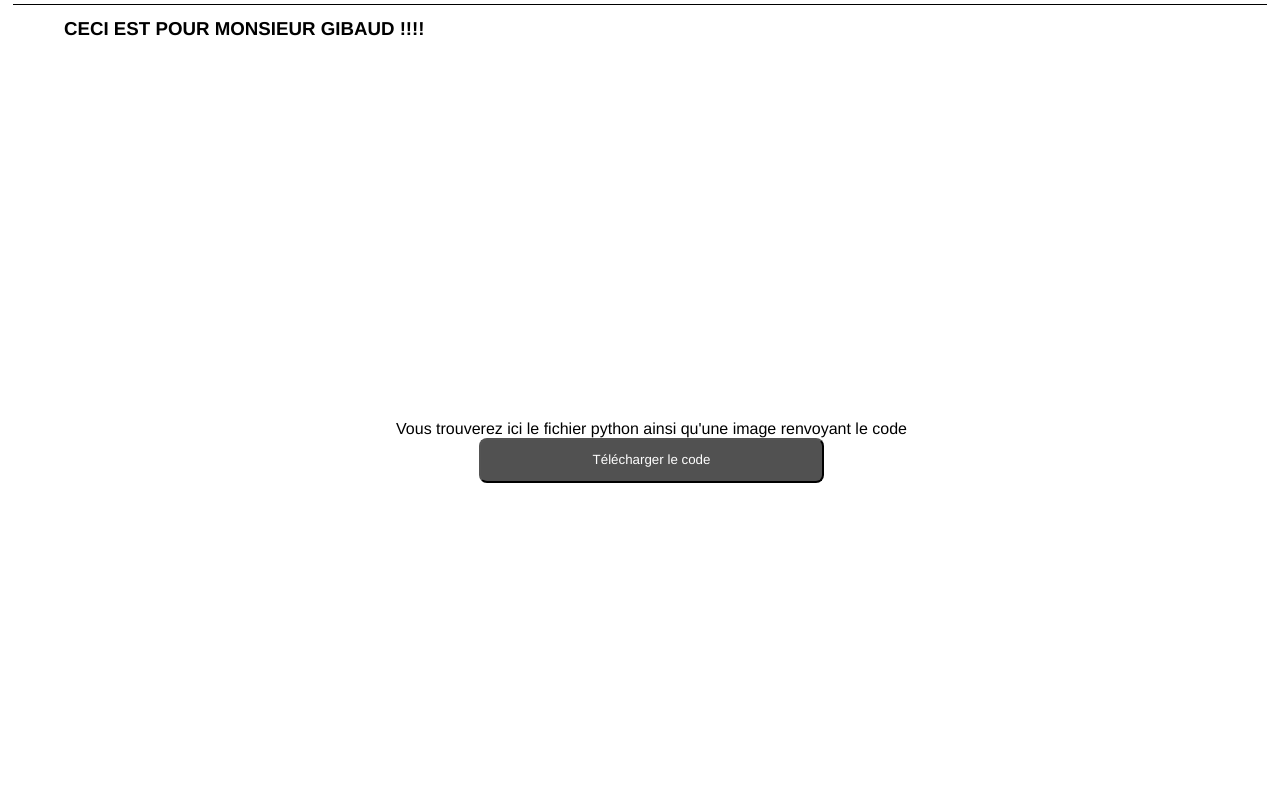
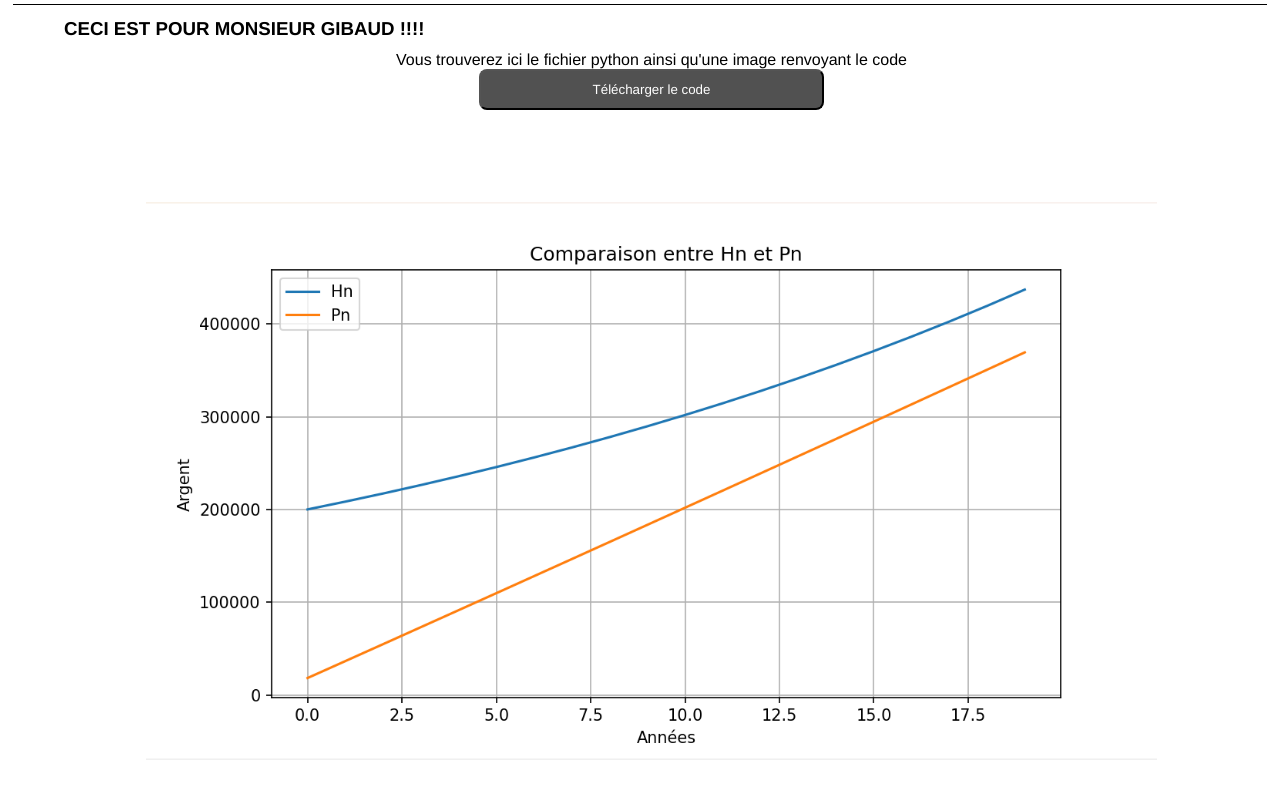
Before and after one commit to dedette24/dedette24.github.io, a plain HTML site: page index.html in a window 1280 px wide. Shown: the part 4480-5280 px from the top of the page. Drawn offline with Linux system fonts and the light colour scheme.

Commit message:
Update style.css

```diff
--- a/style.css
+++ b/style.css
@@ -388,6 +388,17 @@ section .projet h3{
   margin: 1%;
 }
 
+.image-G{
+  background-image: url(image/ImageDM.png);
+  background-size: contain;
+  background-repeat: no-repeat;
+  display: flex;
+  background-position: center;
+  height: 100vh;
+  width: 79vw;
+  margin: 1%;
+}
+
 .liens{
   display: inline-flex;
   justify-content: space-evenly;
```
